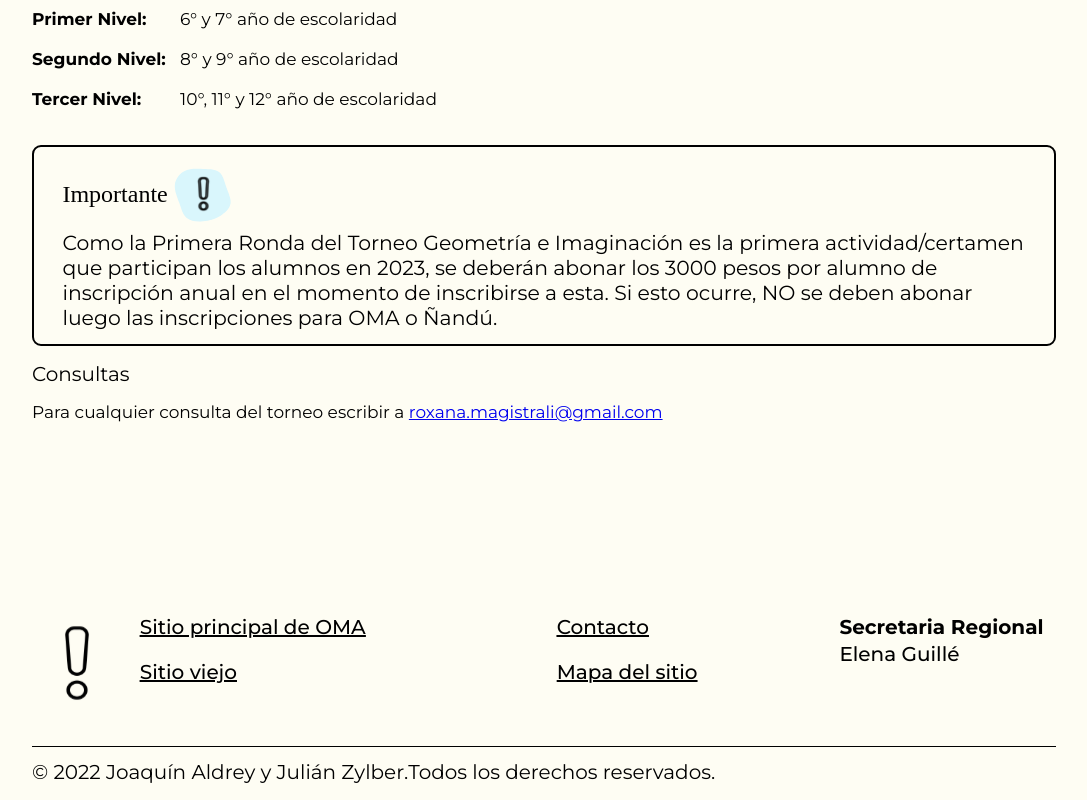
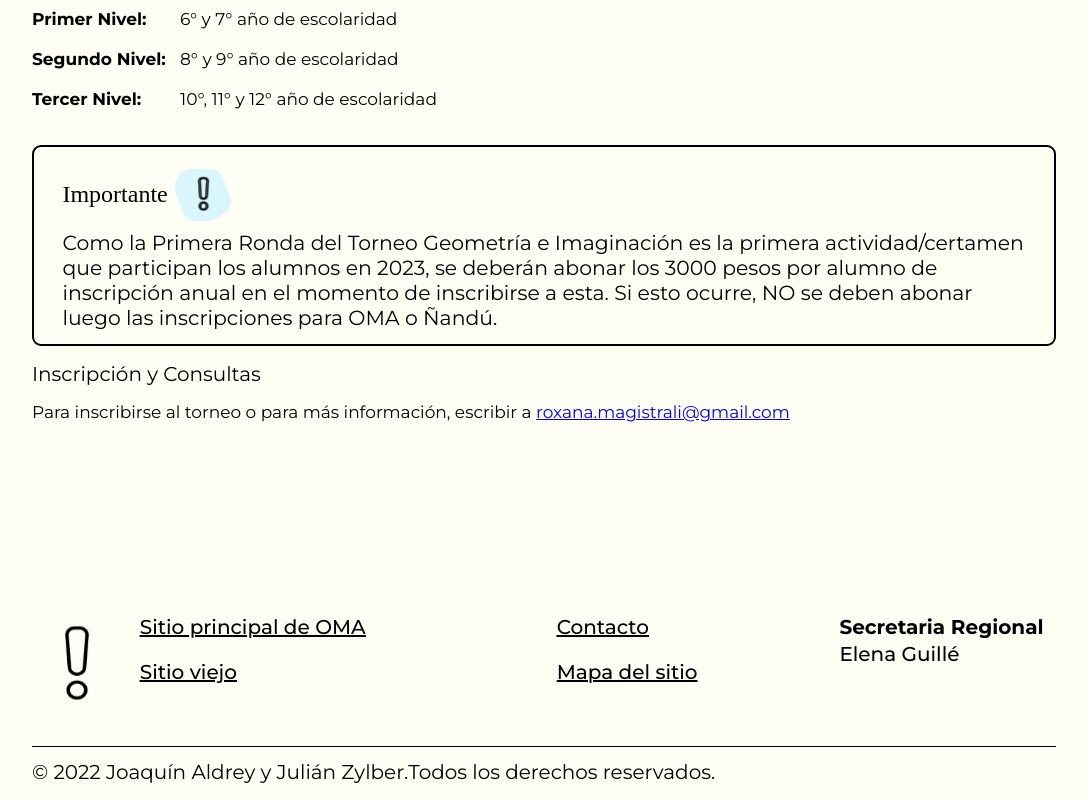
Before and after one commit to JZylber/oma-san-isidro, a Next.js app: page /otros/geometria in a window 1280 px wide. Shown: the part 1131-1931 px from the top of the page, without its empty margins (96-1183 px from the left). Built offline with nearby package versions, Linux system fonts and the light colour scheme; no server answers; the database is empty; a web font is replaced by a local one.

Commit message:
feat(geometria): added inscription information

```diff
--- a/pages/otros/geometria.tsx
+++ b/pages/otros/geometria.tsx
@@ -62,9 +62,9 @@ const Geometry : NextPage<{results : Array<JSONCalendarEvent>,year:number}> = ({
                     </div>
                 </div>
                 <section className={styles.section}>
-                    <h3 className={styles.section_title}>Consultas</h3>
+                    <h3 className={styles.section_title}>Inscripción y Consultas</h3>
                     <div className={styles.section_content}>
-                        <p>Para cualquier consulta del torneo escribir a <a href="mailto:roxana.magistrali@gmail.com">roxana.magistrali@gmail.com</a></p>
+                        <p>Para inscribirse al torneo o para más información, escribir a <a href="mailto:roxana.magistrali@gmail.com">roxana.magistrali@gmail.com</a></p>
                     </div>
                 </section>
         </Layout>
```
